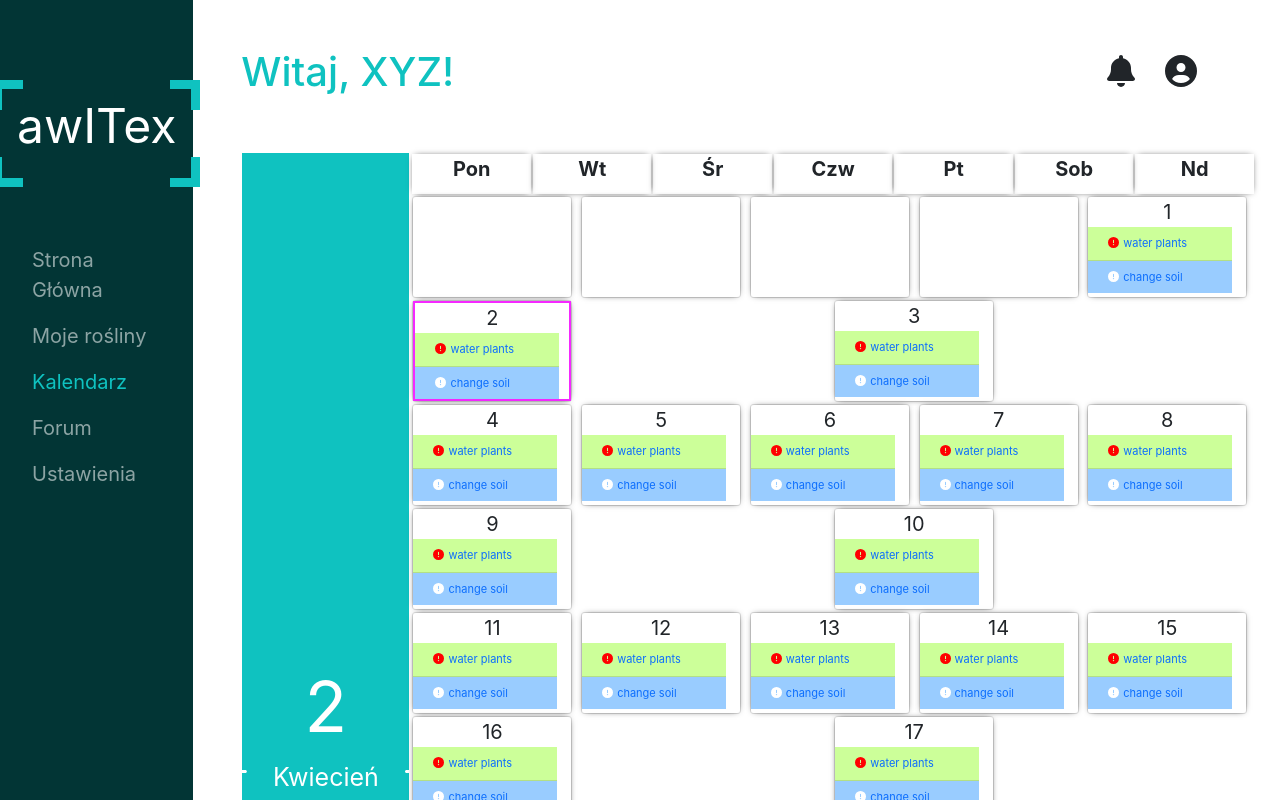
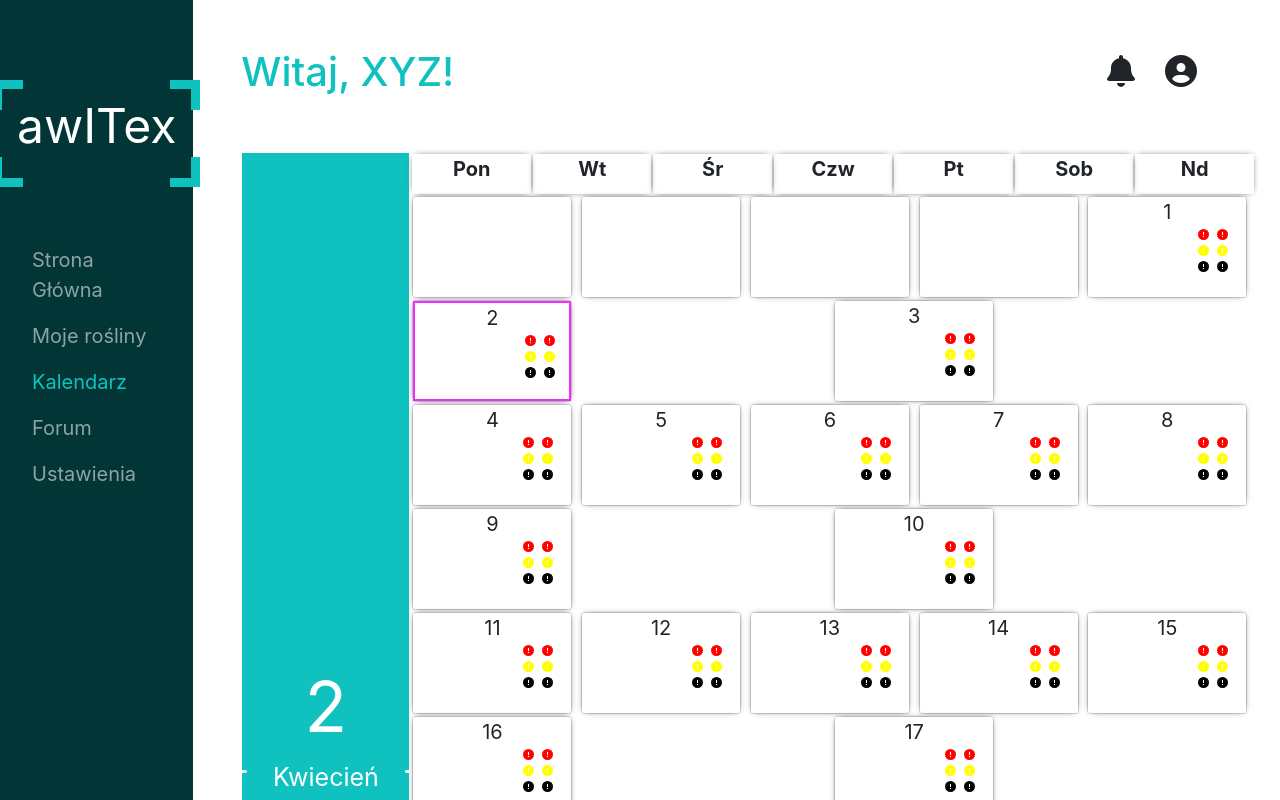
Before and after one commit to pploszczyca/AwITeks, a React (Create React App) app in the folder frontend/: page /calendar in a window 1280 px wide. Shown: the top 800 px of the page. Built offline with nearby package versions, Linux system fonts and the light colour scheme.

Commit message:
icons changed

```diff
--- a/frontend/src/components/Calendar/Calendar.tsx
+++ b/frontend/src/components/Calendar/Calendar.tsx
@@ -5,6 +5,7 @@ import {faArrowLeft, faArrowRight} from '@fortawesome/free-solid-svg-icons'
 import {FontAwesomeIcon} from "@fortawesome/react-fontawesome";
 import Card from "react-bootstrap/Card"
 import { faCircleExclamation } from '@fortawesome/free-solid-svg-icons'
+import { Grid } from '@material-ui/core';
 
 
 let Day = styled.div`
@@ -77,6 +78,10 @@ function export_calendar() {
     alert('Export button clicked!');
 }
 
+function click_alert() {
+    alert('Alert clicked!');
+}
+
 
 
 class Calendar extends React.Component<{}, {days: any[], weeks: any[], months: string[], displayedDate: Date}>{
@@ -93,12 +98,12 @@ class Calendar extends React.Component<{}, {days: any[], weeks: any[], months: s
         this.prevMonth = this.prevMonth.bind(this)
     }
 
-    getAlert(text: string, bgColor='#ccff99', iconColor='white'){
+    getAlert(iconColor='red'){
         return(
-            <ListGroup.Item style={{backgroundColor: bgColor}}>
+            <div style={{width: '9rem', height:'1rem', border: "none"}}>
                 <FontAwesomeIcon icon={faCircleExclamation} className="px-1" style={{color: iconColor}}/>
-                <Card.Link style={{textDecoration: 'none'}} href="#">{text}</Card.Link>
-            </ListGroup.Item>
+                <FontAwesomeIcon icon={faCircleExclamation} className="px-1" style={{color: iconColor}}/>
+            </div>
             )
     }
 
@@ -123,11 +128,13 @@ class Calendar extends React.Component<{}, {days: any[], weeks: any[], months: s
         }
         else {
             // return (<Day>{actualDayNumber}</Day>
-            return (<Day style={{border: today ? '2px solid rgba(245, 40, 255, 1)' : 'none'}}>
-                        {actualDayNumber}<ListGroup style={{width: '9rem', height:'3rem', textAlign: 'left', fontSize: 11 }} variant="flush">
-                            {this.getAlert("water plants",'#ccff99',"red")}
-                            {this.getAlert("change soil",'#99ccff',"white")}
-                        </ListGroup>
+            return (<Day onClick = {click_alert} style={{border: today ? '2px solid rgba(245, 40, 255, 1)' : 'none'}}>
+                        {actualDayNumber}
+                        <div style={{width: '9rem', height:'4rem', textAlign: 'right', fontSize: 11, border: "none"}}>
+                            {this.getAlert("red")}
+                            {this.getAlert("yellow")}
+                            {this.getAlert("black")}
+                        </div>
                     </Day>)
         }
     }
```
